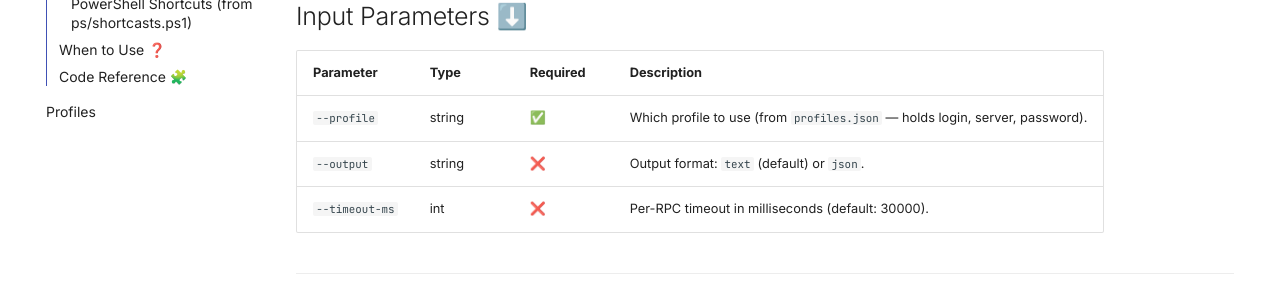
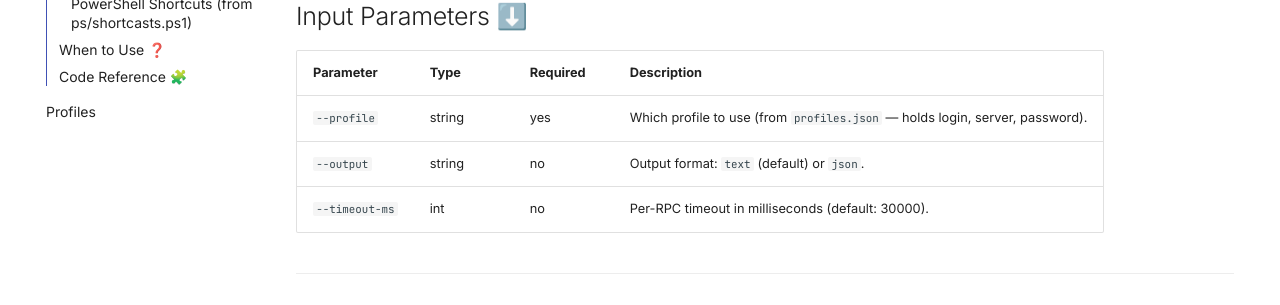
Before and after one commit to MetaRPC/CSharpMT5, an MkDocs documentation site: the page built from docs/Account/Info.md, in a window 1280 px wide and 900 px high. Shown: the part 397-702 px from the top of the window. Built offline with MkDocs 1.6.1 and Material for MkDocs 9.7.7, drawn with Linux system fonts in a browser that asks for light colours; comment, search, counter and statistics services are not loaded.

Commit message:
Update Info.md

```diff
--- a/docs/Account/Info.md
+++ b/docs/Account/Info.md
@@ -11,9 +11,9 @@ Used for checking account state, verifying connectivity, and quick diagnostics.
 
 | Parameter      | Type   | Required | Description                                                                  |
 | -------------- | ------ | -------- | ---------------------------------------------------------------------------- |
-| `--profile`    | string | ✅        | Which profile to use (from `profiles.json` — holds login, server, password). |
-| `--output`     | string | ❌        | Output format: `text` (default) or `json`.                                   |
-| `--timeout-ms` | int    | ❌        | Per-RPC timeout in milliseconds (default: 30000).                            |
+| `--profile`    | string | yes        | Which profile to use (from `profiles.json` — holds login, server, password). |
+| `--output`     | string | no        | Output format: `text` (default) or `json`.                                   |
+| `--timeout-ms` | int    | no        | Per-RPC timeout in milliseconds (default: 30000).                            |
 
 ---
 
```
